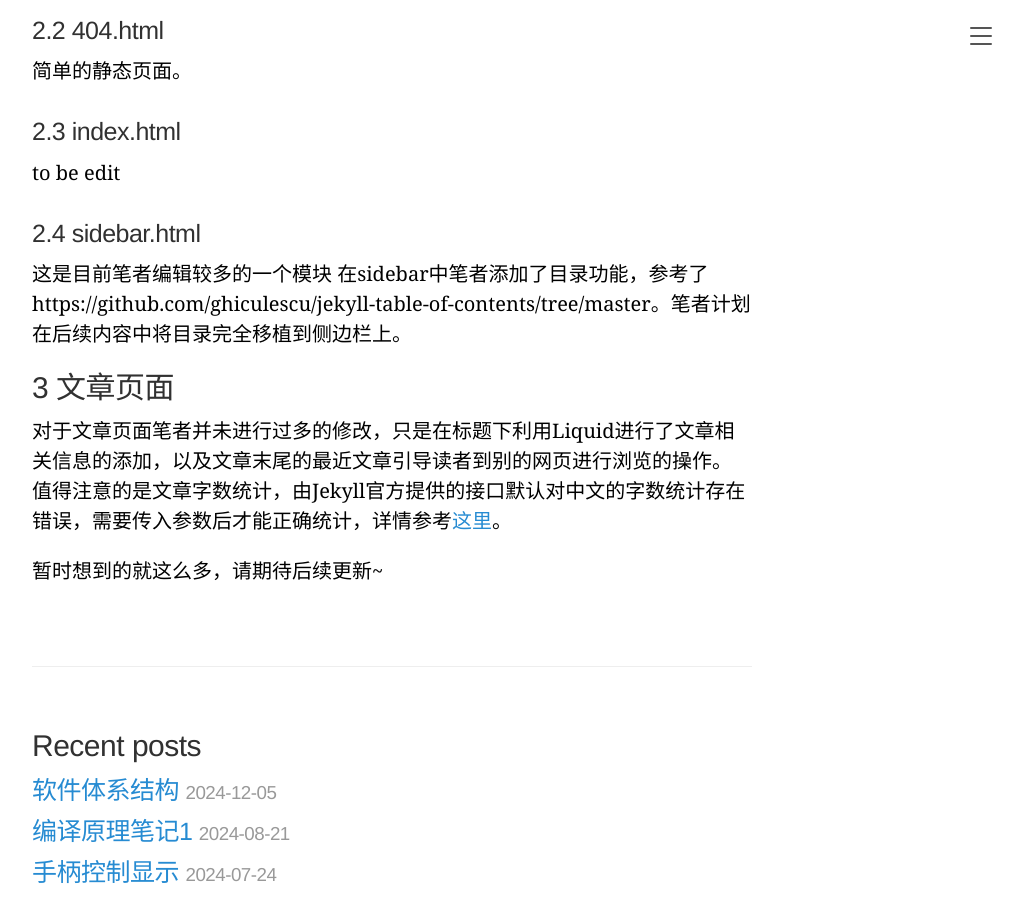
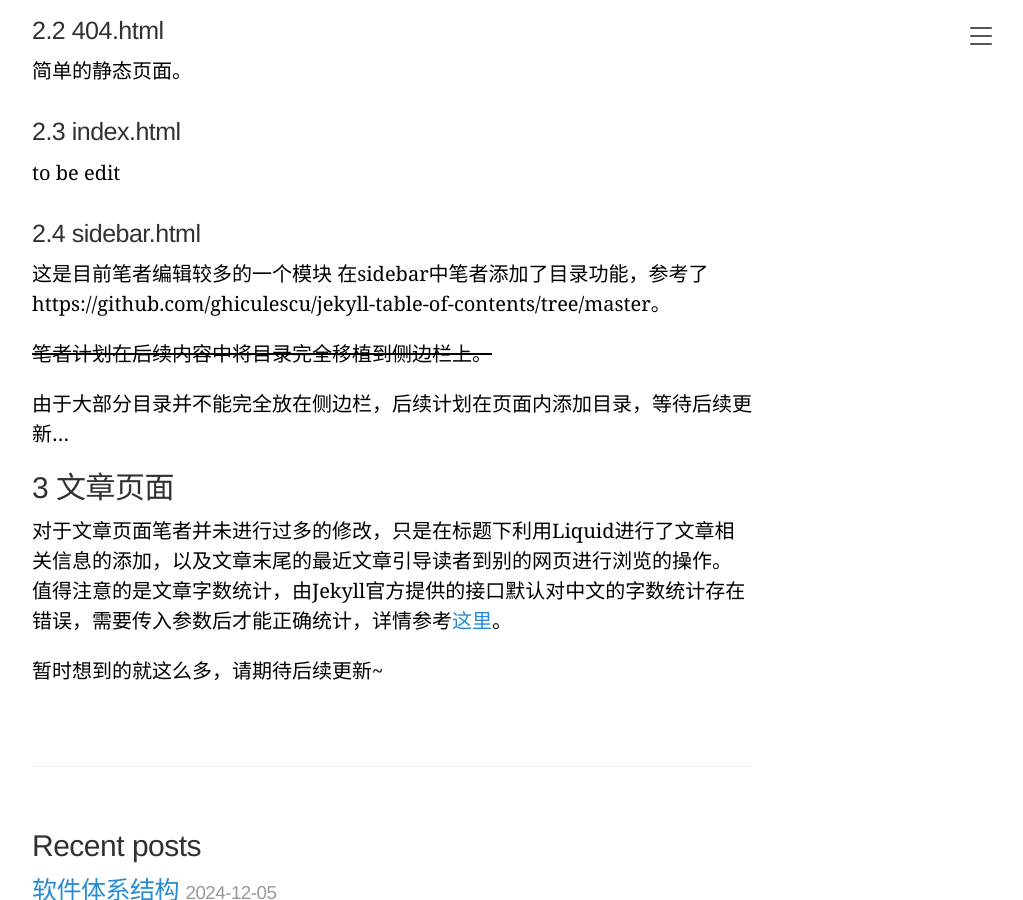
Before and after one commit to skyjty/skyjty.github.io, a Jekyll site: the page built from _posts/2024-08-14-Jekyll1.markdown, in a window 1280 px wide and 900 px high, scrolled down 2153 px. Shown: the whole window, without its empty margins (248-1271 px from the left). Built offline with Jekyll 4.4.1, drawn with Linux system fonts in a browser that asks for light colours; nearby versions of some CDN libraries; some of the changed text lies outside the part shown.

Commit message:
Update 2024-08-14-Jekyll1.markdown

```diff
--- a/_posts/2024-08-14-Jekyll1.markdown
+++ b/_posts/2024-08-14-Jekyll1.markdown
@@ -60,7 +60,11 @@ to be edit
 
 ### 2.4 sidebar.html
 这是目前笔者编辑较多的一个模块
-在sidebar中笔者添加了目录功能，参考了https://github.com/ghiculescu/jekyll-table-of-contents/tree/master。笔者计划在后续内容中将目录完全移植到侧边栏上。
+在sidebar中笔者添加了目录功能，参考了https://github.com/ghiculescu/jekyll-table-of-contents/tree/master。
+
+~~笔者计划在后续内容中将目录完全移植到侧边栏上。~~
+
+由于大部分目录并不能完全放在侧边栏，后续计划在页面内添加目录，等待后续更新...
 
 ## 3 文章页面
 对于文章页面笔者并未进行过多的修改，只是在标题下利用Liquid进行了文章相关信息的添加，以及文章末尾的最近文章引导读者到别的网页进行浏览的操作。
```
Also changed, not shown: other parts of _posts/2024-08-14-Jekyll1.markdown (+1 -1 lines).
